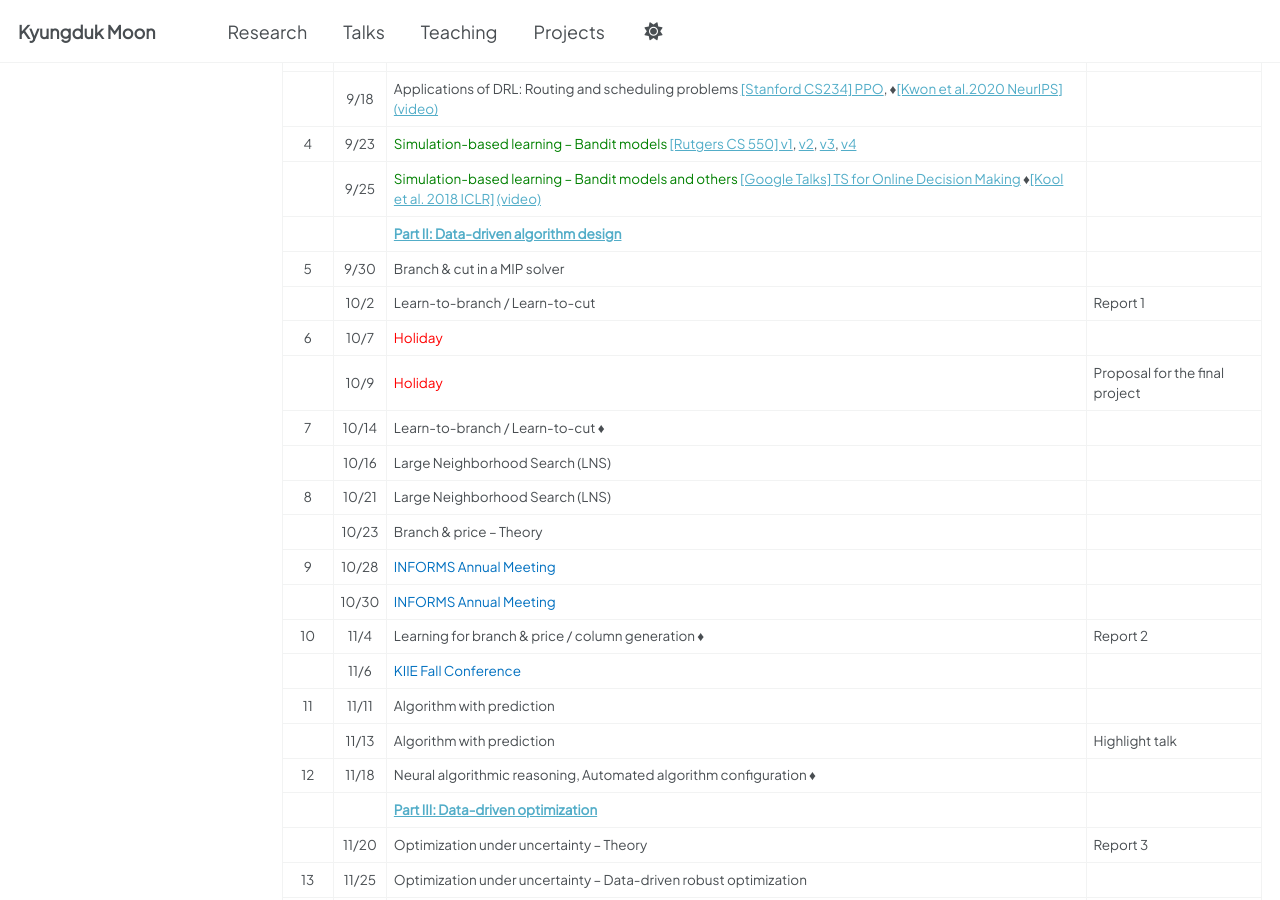
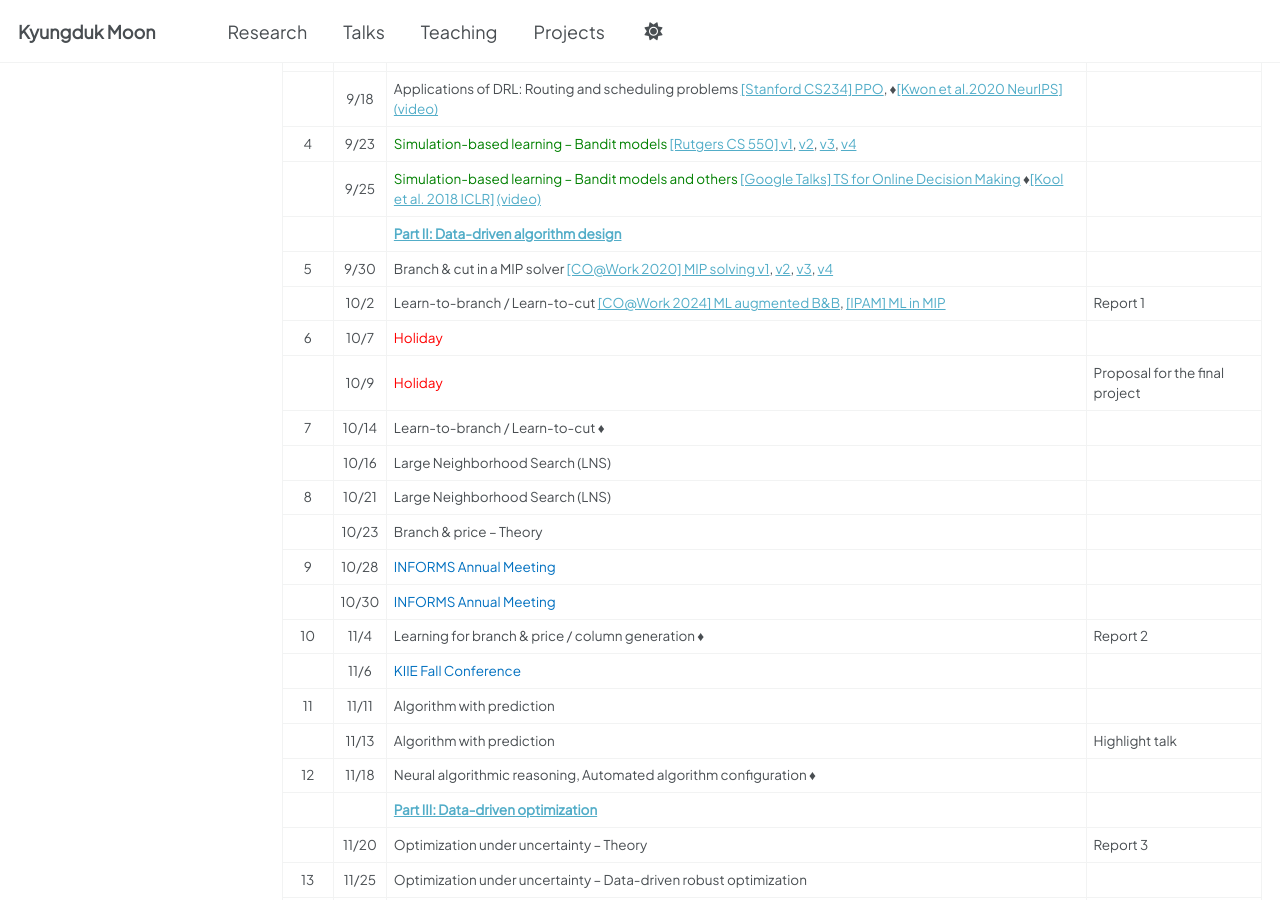
Before and after one commit to kalebmoon07/kalebmoon07.github.io, a Jekyll site: the page built from _pages/2025-fall-ml4do/ai4do-main.md, in a window 1280 px wide and 900 px high, scrolled down 2138 px. Built offline with Jekyll 4.4.1, drawn with Linux system fonts in a browser that asks for light colours; a script that is not in the unit is left out.

Commit message:
B&B, B&C videos

```diff
--- a/_pages/2025-fall-ml4do/ai4do-main.md
+++ b/_pages/2025-fall-ml4do/ai4do-main.md
@@ -65,8 +65,8 @@ The course is designed to be comprehensive and interactive with the components b
 |   4   | 9/23  | <span style="color:green;">Simulation-based learning – Bandit models</span> [[Rutgers CS 550] v1](https://www.youtube.com/watch?v=dToYm34TIk4), [v2](https://www.youtube.com/watch?v=9ZwE078mbaU), [v3](https://www.youtube.com/watch?v=7hmzDzpbFsE), [v4](https://www.youtube.com/watch?v=ZIonygoiNVM) |                                |
 |       | 9/25  | <span style="color:green;">Simulation-based learning – Bandit models and others</span> [[Google Talks] TS for Online Decision Making](https://www.youtube.com/watch?v=o6HBIGzQfJs) ♦[[Kool et al. 2018 ICLR]](#paper-kool-2018) [(video)](https://www.youtube.com/watch?v=nqAubq2K_Ug)                  |                                |
 |       |       | [**Part II: Data-driven algorithm design**](/teaching/ai4do/2025/reading-list#part-2)                                                                                                                                                                                                                   |                                |
-|   5   | 9/30  | Branch & cut in a MIP solver                                                                                                                                                                                                                                                                            |                                |
-|       | 10/2  | Learn-to-branch / Learn-to-cut                                                                                                                                                                                                                                                                          | Report 1                       |
+|   5   | 9/30  | Branch & cut in a MIP solver [[CO@Work 2020] MIP solving v1](https://youtu.be/gObYR3TEn4w), [v2](https://youtu.be/1Z4-FNUXj60), [v3](https://youtu.be/_Bdhd40U1Bc), [v4](https://youtu.be/1PzRiuYAvnk)                                                                                                                                                                                                                                                                           |                                |
+|       | 10/2  | Learn-to-branch / Learn-to-cut [[CO@Work 2024] ML augmented B&B](https://www.youtube.com/watch?v=SEZC03h6cIs), [[IPAM] ML in MIP](https://www.youtube.com/watch?v=ifQg5SJD45c)                                                                                                                                                                                                                                                                           | Report 1                       |
 |   6   | 10/7  | <span style="color:red;">Holiday</span>                                                                                                                                                                                                                                                                 |                                |
 |       | 10/9  | <span style="color:red;">Holiday</span>                                                                                                                                                                                                                                                                 | Proposal for the final project |
 |   7   | 10/14 | Learn-to-branch / Learn-to-cut  ♦                                                                                                                                                                                                                                                                       |                                |
```
